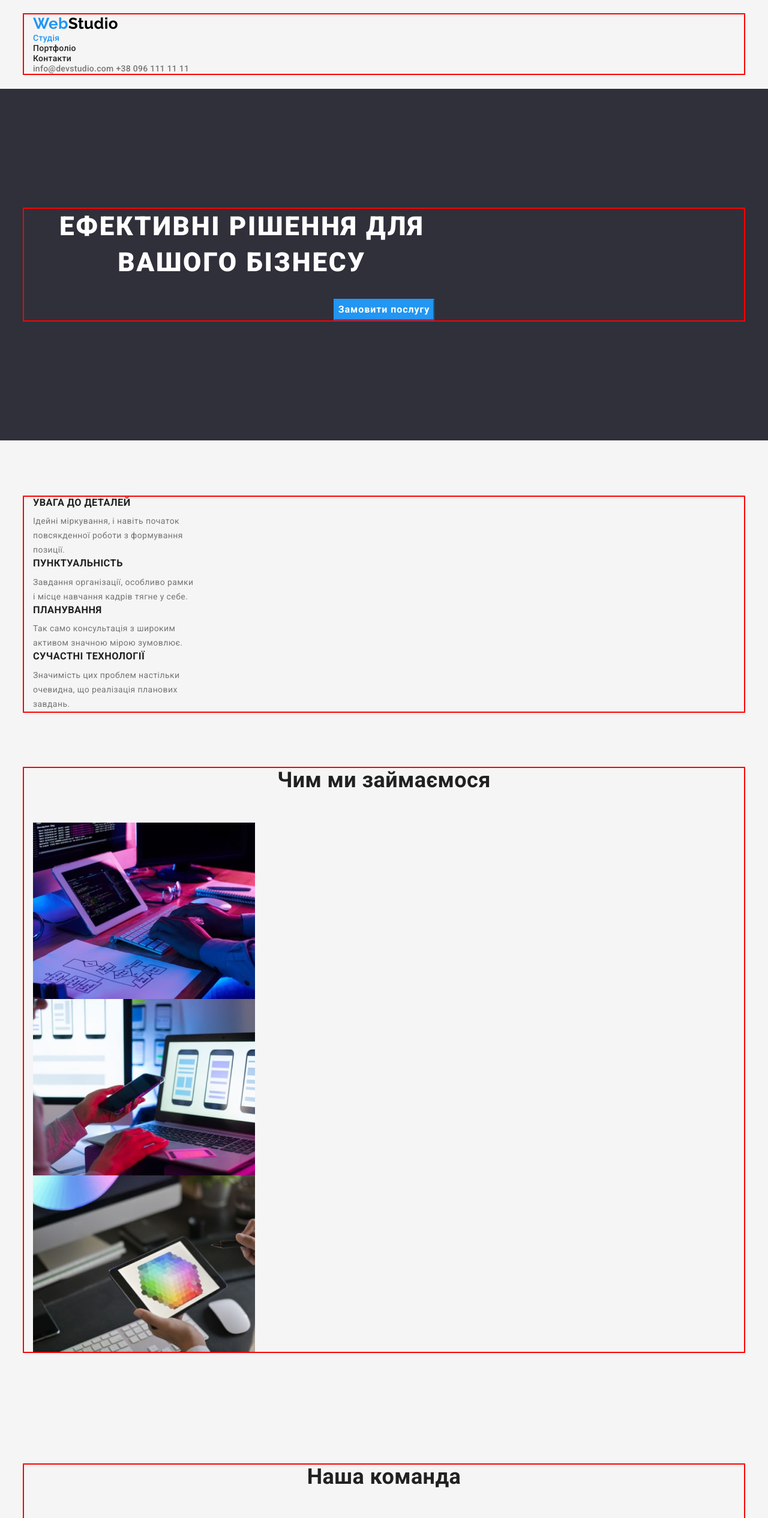
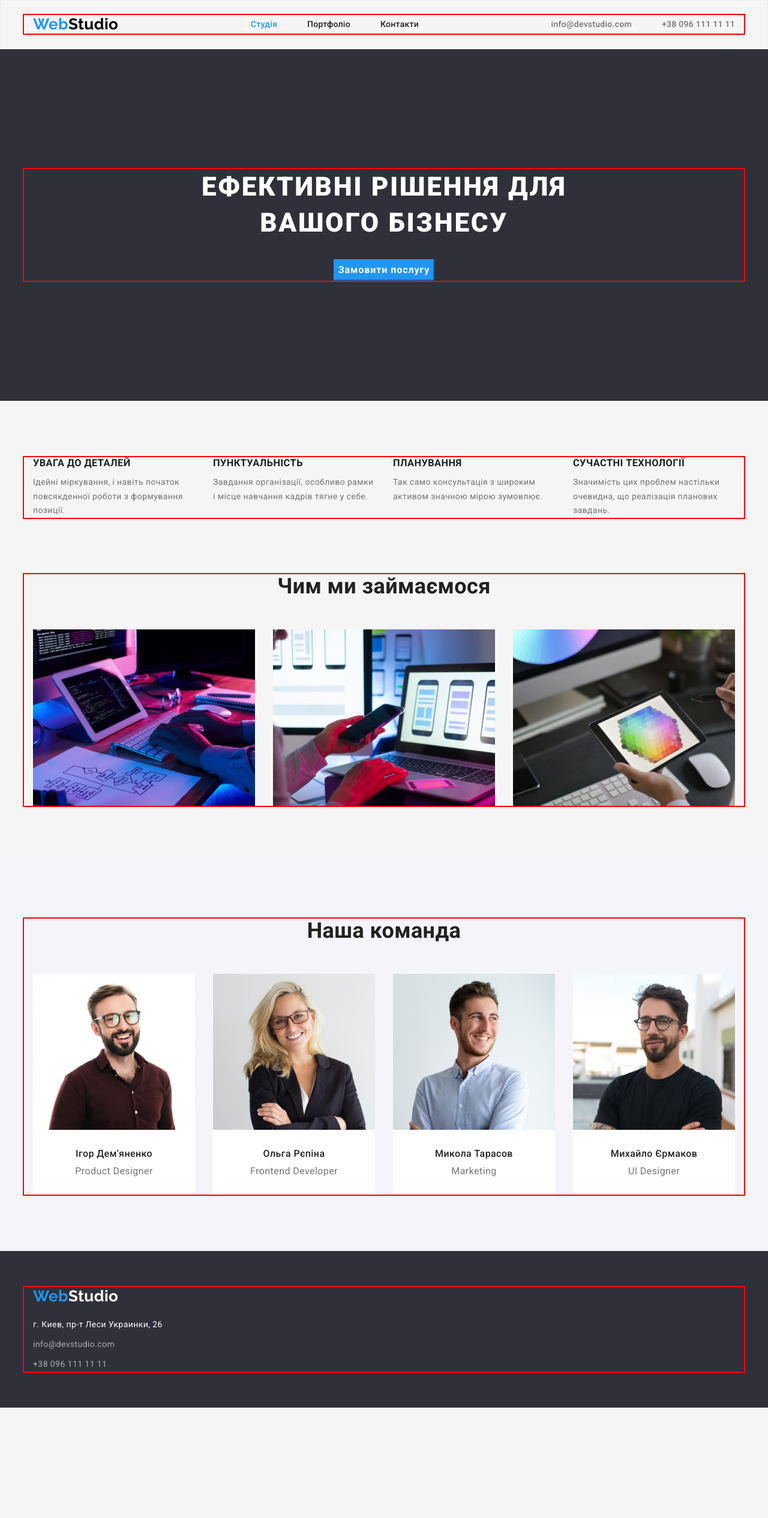
Before and after one commit to IrynaCZ/goit-markup-hw-03, a plain HTML site: page index.html in a window 1280 px wide. Shown: the top 2530 px of the page at 60% size. After the commit the page ends 2346 px from the top, so only its background shows below. Drawn offline with nearby package versions, Linux system fonts and the light colour scheme.

Commit message:
flex forms and sizes added
The first version of the 3rd home work

```diff
--- a/css/styles.css
+++ b/css/styles.css
@@ -4,6 +4,7 @@
   --third-text-color: #ffffff;
   --main-background-color: #f5f5f5;
   --secondary-bg-color: #2f303a;
+  --team-bg-color: #f5f4fa;
   --acent-color: #2196f3;
   --radio-button-background: #f5f4fa;
   --main-font-family: Roboto, sans-serif;
@@ -76,6 +77,21 @@ body {
 .header {
   padding-top: 24px;
   padding-bottom: 25px;
+  border: 1px solid #ececec;
+}
+
+.h-main {
+  display: flex;
+  flex-direction: row;
+  justify-content: space-between;
+  align-items: center;
+}
+
+.activities-description {
+  display: flex;
+  flex-direction: row;
+  justify-content: space-between;
+  align-items: flex-start;
 }
 
 .header-activities {
@@ -92,12 +108,32 @@ body {
   max-width: 270px;
 }
 
+.actions-description {
+  display: flex;
+  flex-direction: row;
+  justify-content: space-between;
+  align-items: flex-start;
+}
+
 .nopd {
   padding-top: 0;
 }
 
 .section-team {
-  background-color: var(--main-background-color);
+  background-color: var(--team-bg-color);
+}
+
+.team {
+  display: flex;
+  flex-direction: row;
+  justify-content: space-between;
+  align-items: flex-start;
+}
+
+.team-card {
+  background-color: #ffffff;
+  display: flex;
+  flex-direction: column;
 }
 
 .team-member {
@@ -105,6 +141,9 @@ body {
   padding-right: 5px;
   padding-top: 30px;
   padding-bottom: 30px;
+  background-color: #ffffff;
+  display: flex;
+  flex-direction: column;
 }
 
 .member-name {
@@ -138,6 +177,8 @@ body {
   letter-spacing: 0.06em;
   text-transform: uppercase;
   max-width: 696px;
+  margin-right: auto;
+  margin-left: auto;
   margin-bottom: 30px;
 }
 
@@ -149,12 +190,29 @@ body {
   font-size: 26px;
   line-height: 1.2;
   text-decoration: none;
+  display: flex;
 }
+
 .logo-accent {
   color: var(--acent-color);
 }
 
 /* Site navigation */
+
+.site-nav {
+  display: flex;
+  flex-direction: row;
+  justify-content: space-between;
+}
+
+.sn-links {
+  margin-right: 50px;
+}
+
+.sn-links:last-child {
+  margin-right: 0px;
+}
+
 .site-nav .link {
   color: var(--main-text-color);
   font-weight: 500;
@@ -174,6 +232,43 @@ body {
 
 /*E-mails and phone numbers */
 
+.e-mail {
+  font-family: var(--main-font-family);
+  font-style: normal;
+  font-weight: 400;
+  line-height: 1.71;
+  color: rgba(255, 255, 255, 0.6);
+  text-decoration: none;
+  max-width: 231px;
+  display: flex;
+  flex-direction: column;
+}
+.e-mail:hover,
+.e-mail:focus {
+  color: var(--acent-color);
+}
+
+.phone-number {
+  font-family: var(--main-font-family);
+  font-style: normal;
+  font-weight: 400;
+  line-height: 1.71;
+  color: rgba(255, 255, 255, 0.6);
+  text-decoration: none;
+  max-width: 231px;
+  display: flex;
+  flex-direction: column;
+}
+
+.phone-number:hover,
+.phone-number:focus {
+  color: var(--acent-color);
+}
+
+.h-contacts {
+  display: flex;
+}
+
 .header .e-mail {
   font-family: var(--main-font-family);
   font-weight: 500;
@@ -181,6 +276,7 @@ body {
   letter-spacing: 0.02em;
   color: var(--second-text-color);
   text-decoration: none;
+  margin-right: 50px;
 }
 .header .e-mail:hover,
 .header .e-mail:focus {
@@ -200,37 +296,21 @@ body {
   color: var(--acent-color);
 }
 
-.e-mail {
-  font-family: var(--main-font-family);
-  font-style: normal;
-  font-weight: 400;
-  line-height: 1.71;
-  color: rgba(255, 255, 255, 0.6);
-  text-decoration: none;
-  max-width: 231px;
-  margin-bottom: 9px;
-}
-.e-mail:hover,
-.e-mail:focus {
-  color: var(--acent-color);
+/* Buttons */
+.buttons-selection {
+  display: flex;
+  justify-content: center;
 }
 
-.phone-number {
-  font-family: var(--main-font-family);
-  font-style: normal;
-  font-weight: 400;
-  line-height: 1.71;
-  color: rgba(255, 255, 255, 0.6);
-  text-decoration: none;
-  max-width: 231px;
+.r-b {
+  margin-right: 8px;
+  margin-bottom: 50px;
 }
 
-.phone-number:hover,
-.phone-number:focus {
-  color: var(--acent-color);
+.r-b:last-child {
+  margin-right: 0px;
 }
 
-/* Buttons */
 .radio-button {
   font-family: var(--main-font-family);
   background-color: var(--radio-button-background);
@@ -240,10 +320,12 @@ body {
   line-height: 1.62;
   text-align: center;
 }
+
 .radio-button:hover,
 .radio-button:focus {
   background-color: var(--acent-color);
   border-color: var(--acent-color);
+  color: var(--third-text-color);
 }
 .order-button {
   font-family: var(--main-font-family);
@@ -270,6 +352,11 @@ body {
 
 .footer .logo {
   color: var(--third-text-color);
+  margin-bottom: 20px;
+}
+
+.footer .e-mail {
+  margin-bottom: 9px;
 }
 
 .address {
@@ -280,6 +367,8 @@ body {
   line-height: 1.71;
   max-width: 231px;
   margin-bottom: 9px;
+  display: flex;
+  flex-direction: column;
 }
 .address:hover,
 .address:focus {
@@ -288,11 +377,29 @@ body {
 
 /* Portfolio styles */
 
+.projects {
+  display: flex;
+  flex-direction: row;
+  justify-content: space-between;
+  align-items: flex-start;
+  flex-wrap: wrap;
+}
+
+.project-review {
+  display: flex;
+  flex-direction: column;
+  align-items: center;
+  margin-bottom: 30px;
+}
+
 .project-card {
+  width: 370px;
   padding-top: 20px;
   padding-bottom: 20px;
   padding-left: 5px;
   padding-right: 5px;
+  background-color: #ffffff;
+  border: 1px solid #eeeeee;
 }
 
 .project-name {
--- a/index.html
+++ b/index.html
@@ -17,23 +17,25 @@
   </head>
   <body>
     <header class="header">
-      <div class="container">
+      <div class="container h-main">
         <a href="" class="logo"> <span class="logo-accent">Web</span>Studio</a>
         <nav>
           <ul class="site-nav list">
-            <li>
+            <li class="sn-links">
               <a href="" class="link current">Студія</a>
             </li>
-            <li>
+            <li class="sn-links">
               <a href="./portfolio.html" class="link">Портфоліо</a>
             </li>
-            <li>
+            <li class="sn-links">
               <a href="" class="link">Контакти</a>
             </li>
           </ul>
         </nav>
-        <a href="mailto:info@devstudio.com" class="e-mail">info@devstudio.com</a>
-        <a href="tel:++380961111111" class="phone-number">+38 096 111 11 11</a>
+        <div class="h-contacts">
+          <a href="mailto:info@devstudio.com" class="e-mail">info@devstudio.com</a>
+          <a href="tel:++380961111111" class="phone-number">+38 096 111 11 11</a>
+        </div>
       </div>
     </header>
     <main>
@@ -45,7 +47,7 @@
       </section>
       <section class="section-activities section">
         <div class="container">
-          <ul class="list">
+          <ul class="activities-description list">
             <li>
               <h3 class="header-activities">Увага до деталей</h3>
               <p class="text-activities">
@@ -76,7 +78,7 @@
       <section class="section-actions section nopd">
         <div class="container">
           <h2 class="section-title">Чим ми займаємося</h2>
-          <ul class="list">
+          <ul class="actions-description list">
             <li>
               <a href="">
                 <img src="./images/img-action-1.jpg" alt="Наше зянятие1" width="370" height="294" />
@@ -98,29 +100,29 @@
       <section class="section-team section">
         <div class="container">
           <h2 class="section-title">Наша команда</h2>
-          <ul class="list">
-            <li>
+          <ul class="team list">
+            <li class="team-card">
               <img src="./images/img-person-1.jpg" alt="Сотрудник1" width="270" height="260" />
               <div class="team-member">
                 <h3 class="member-name">Ігор Дем'яненко</h3>
                 <p class="member-job">Product Designer</p>
               </div>
             </li>
-            <li>
+            <li class="team-card">
               <img src="./images/img-person-2.jpg" alt="Сотрудник2" width="270" height="260" />
               <div class="team-member">
                 <h3 class="member-name">Ольга Рєпіна</h3>
                 <p class="member-job">Frontend Developer</p>
               </div>
             </li>
-            <li>
+            <li class="team-card">
               <img src="./images/img-person-3.jpg" alt="Сотрудник3" width="270" height="260" />
               <div class="team-member">
                 <h3 class="member-name">Микола Тарасов</h3>
                 <p class="member-job">Marketing</p>
               </div>
             </li>
-            <li>
+            <li class="team-card">
               <img src="./images/img-person-4.jpg" alt="Сотрудник4" width="270" height="260" />
               <div class="team-member">
                 <h3 class="member-name">Михайло Єрмаков</h3>
@@ -134,6 +136,7 @@
     <footer class="footer">
       <div class="container">
         <a href="" class="logo"> <span class="logo-accent">Web</span>Studio</a>
+
         <address>
           <a
             href="https://goo.gl/maps/mngbNagfmVvye5gk8"
```
Also changed, not shown: portfolio.html (+25 -23 lines), 1 other file.
